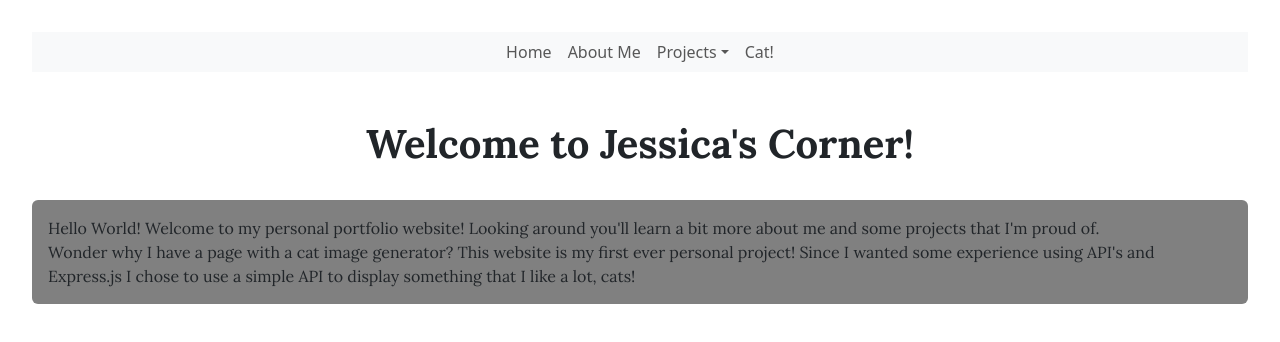
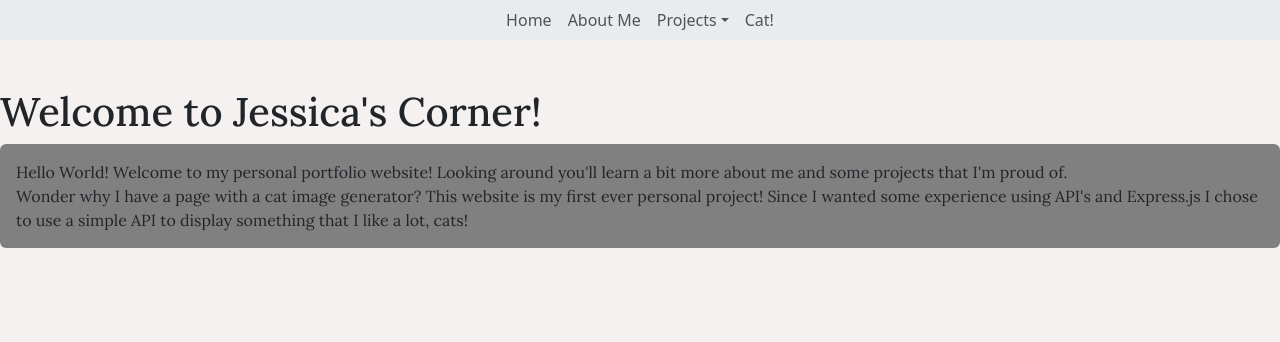
Before and after one commit to jessl314/JessicaL-Blog-Project, a React (Vite) app in the folder frontend/: page / in a window 1280 px wide. Shown: the top 342 px of the page. Built offline with nearby package versions, Linux system fonts and the light colour scheme.

Commit message:
added a main.scss and applied a customized global primary and secondary theme color

```diff
--- a/frontend/src/App.jsx
+++ b/frontend/src/App.jsx
@@ -5,7 +5,6 @@ import Home from './pages/Home.jsx';
 import About from './pages/About.jsx';
 import Speepy from './pages/Speepy.jsx';
 import Solace from './pages/Solace.jsx';
-import './App.css'
 import 'bootstrap/dist/css/bootstrap.min.css';
 import DisplayImage from './pages/DisplayImage.jsx';
 
--- a/frontend/src/Navbar.jsx
+++ b/frontend/src/Navbar.jsx
@@ -15,7 +15,7 @@ TODO:
 
 function NavBar() {
     return (
-        <Navbar expand="lg" className = "bg-body-tertiary fixed top w-100" style={{ margin: 0, padding: 0 }}>
+        <Navbar expand="lg" className = "bg-body-secondary fixed top w-100" style={{ margin: 0, padding: 0 }}>
             {/*fluid container helps navbar to expand entire width*/}
             <Container fluid className="w-100">
                 <Navbar.Toggle aria-controls="basic-navbar-nav" />
--- a/frontend/src/main.jsx
+++ b/frontend/src/main.jsx
@@ -2,8 +2,8 @@ import { StrictMode } from 'react'
 import { createRoot } from 'react-dom/client'
 import './index.css'
 import App from './App.jsx'
-import NavBar from './Navbar.jsx'
 import 'bootstrap/dist/css/bootstrap.min.css';
+import './styles/main.scss';
 
 /*
 
--- /dev/null
+++ b/frontend/src/styles/main.scss
@@ -0,0 +1,12 @@
+
+
+$primary: #f6f1f1;
+$secondary: #d3c5c9;
+
+body, #root {
+    background-color: $primary;
+    min-height: 100vh;
+}
+
+@import "bootstrap/scss/bootstrap";
+// #F7E4E4, a muted pink for primary
```
